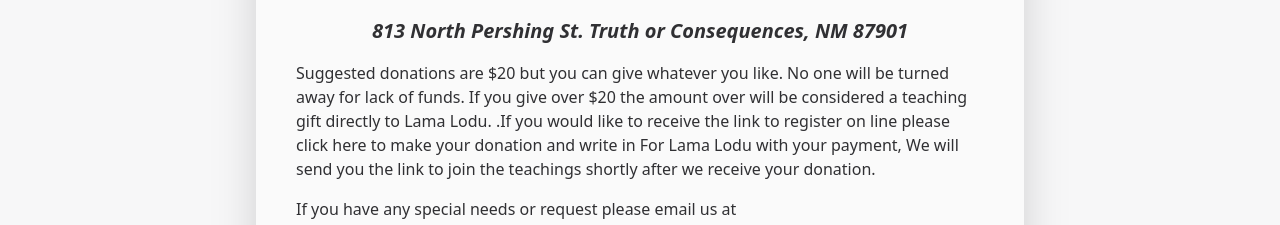
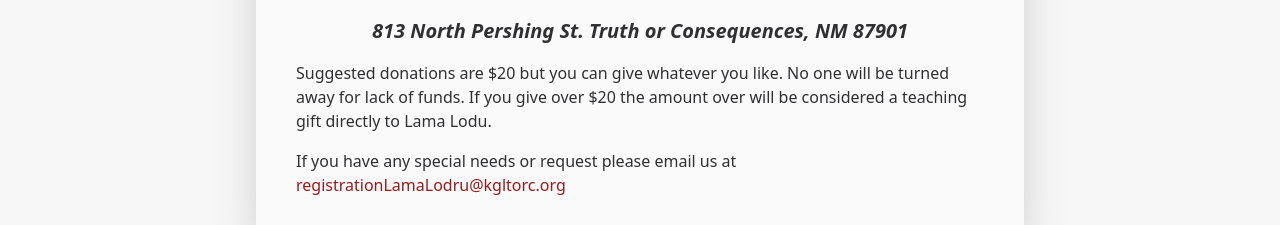
Before and after one commit to gevera/kgltorc, a SvelteKit app: page /registration in a window 1280 px wide. Shown: the part 2024-2249 px from the top of the page. Built offline with nearby package versions, Linux system fonts and the light colour scheme; a web font is replaced by a local one.

Commit message:
Minor text fixes

```diff
--- a/src/routes/+page.svelte
+++ b/src/routes/+page.svelte
@@ -15,8 +15,8 @@
 <a
 	class="block bg-red-800 hover:bg-red-900 hover:shadow-md font-bold p-4 my-4 text-center text-xl text-white"
 	href="/registration"
-	>Attend "Refuge, Devotion and the Guru/Disciple Relationship in Tibetan Buddhism" teachings on 15th of August by Lama Lodu
-	Rinpoche
+	>Attend "Refuge, Devotion and the Guru/Disciple Relationship in Tibetan Buddhism" teachings on
+	15th of August by Lama Lodu Rinpoche
 </a>
 <Section id="main">
 	<h2 class="text-center text-3xl my-4">Welcome</h2>
--- a/src/routes/registration/+page.svelte
+++ b/src/routes/registration/+page.svelte
@@ -72,7 +72,7 @@
 					class="link link-primary">registrationLamaLodru@kgltorc.org</a
 				>
 				and in the subject line put
-				<span class="italic">"Register me for Lama Lodro attending online"</span> This insures we have
+				<span class="italic">"Register me for Lama Lodro attending online"</span> This ensures we have
 				the correct email address for you.
 			</li>
 		</ul>
@@ -113,9 +113,7 @@
 	<div>
 		Suggested donations are $20 but you can give whatever you like. No one will be turned away for
 		lack of funds. If you give over $20 the amount over will be considered a teaching gift directly
-		to Lama Lodu. .If you would like to receive the link to register on line please click here to
-		make your donation and write in For Lama Lodu with your payment, We will send you the link to
-		join the teachings shortly after we receive your donation.
+		to Lama Lodu.
 	</div>
 
 	<!-- <div class="w-full max-w-lg mx-auto mb-10 border-2 border-t-red-800 p-2 bg-slate-50 my-10">
```
